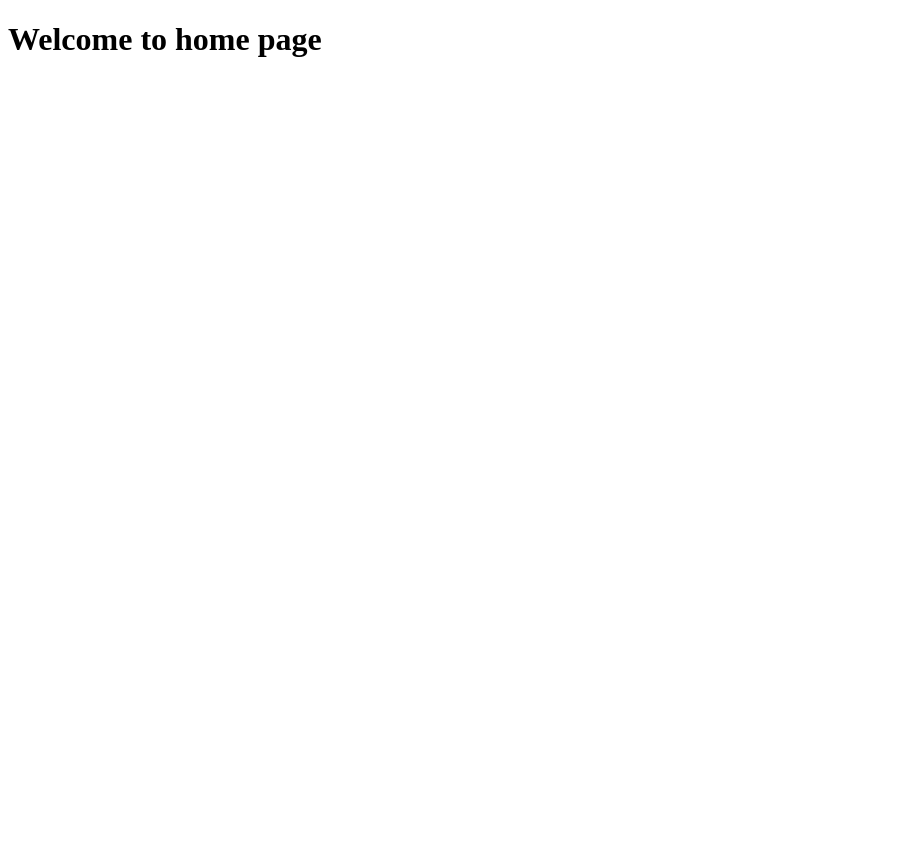
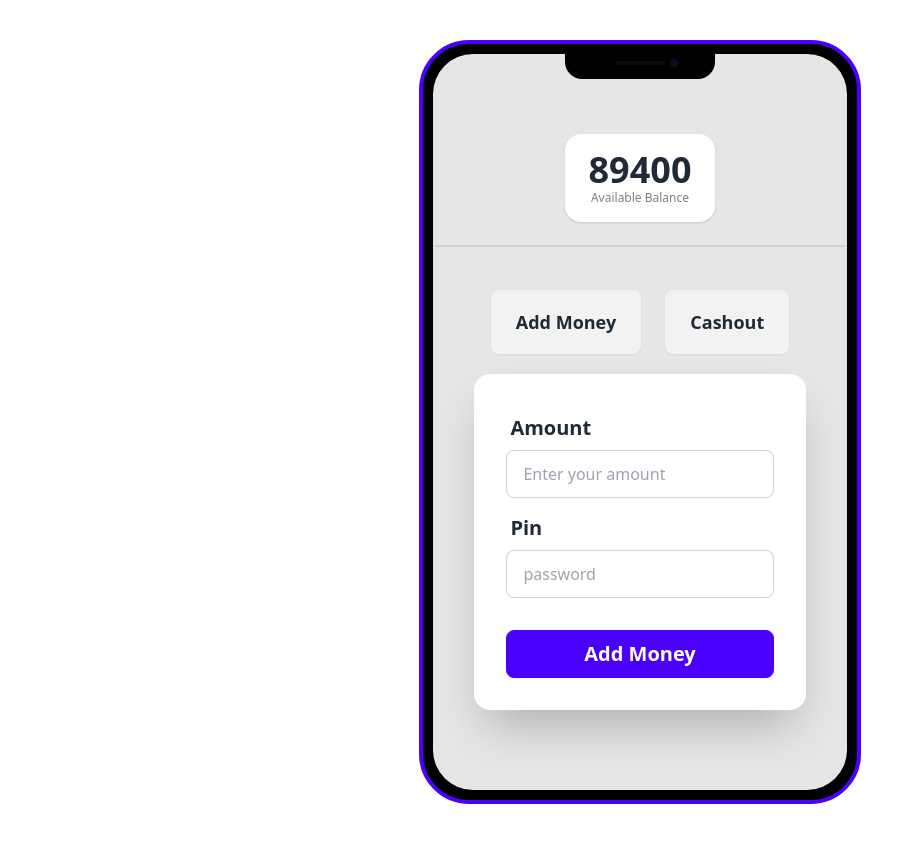
Before and after one commit to shafiqbd1st/Payooo-MFS, a plain HTML site: page home.html in a window 1280 px wide. Shown: the whole page, without its empty margins (0-916 px from the left). Before the commit the page ends 800 px from the top, so only its background shows below. Drawn offline with nearby package versions, Linux system fonts and the light colour scheme.

Commit message:
add money

```diff
--- a/home.html
+++ b/home.html
@@ -5,10 +5,76 @@
     <meta charset="UTF-8">
     <meta name="viewport" content="width=device-width, initial-scale=1.0">
     <title>Payooo Home page</title>
+    <link href="https://cdn.jsdelivr.net/npm/daisyui@4.12.10/dist/full.min.css" rel="stylesheet" type="text/css" />
+    <script src="https://cdn.tailwindcss.com"></script>
+
 </head>
 
 <body>
-    <h1>Welcome to home page</h1>
+
+    <main class="text-center py-10">
+        <div class="mockup-phone border-primary">
+            <div class="camera"></div>
+            <div class="display">
+                <div class="artboard artboard-demo phone-3">
+
+                    <!-- available balance -->
+                    <div class="stats shadow">
+                        <div class="stat">
+                            <div id="total-amount" class="stat-value">89400</div>
+                            <div class="stat-desc ">Available Balance</div>
+                        </div>
+                    </div>
+
+                    <div class="divider"></div>
+
+                    <!-- user action button -->
+                    <div class="p-5 text-center space-x-5">
+                        <button class="btn btn-lg">Add Money</button>
+                        <button class="btn btn-lg">Cashout</button>
+                        <!-- <button class="btn btn-lg">Transfer Money</button>
+                        <button class="btn btn-lg">Get Bonus</button>
+                        <button class="btn btn-lg">Pay Bill</button>
+                        <button class="btn btn-lg">Transactions</button> -->
+                    </div>
+
+                    <div class="card bg-base-100 w-[80%] shrink-0 shadow-2xl">
+
+                        <form class="card-body">
+
+                            <div class="form-control">
+                                <label class="label">
+                                    <span class="label-text font-bold text-xl">Amount</span>
+                                </label>
+                                <input id="amount" type="text" placeholder="Enter your amount"
+                                    class="input input-bordered" required />
+                            </div>
+
+                            <div class="form-control">
+                                <label class="label">
+                                    <span class="label-text font-bold text-xl">Pin</span>
+                                </label>
+                                <input id="pin-number" type="password" placeholder="password"
+                                    class="input input-bordered" required />
+
+
+                            </div>
+
+                            <div class="form-control mt-6">
+                                <button id="add-money" class="btn btn-primary text-xl text-white">Add Money</button>
+                            </div>
+
+                        </form>
+
+                    </div>
+
+                </div>
+            </div>
+        </div>
+    </main>
+
+    <script src="./js/home.js"></script>
+
 </body>
 
 </html>
--- /dev/null
+++ b/js/home.js
@@ -0,0 +1,22 @@
+document.getElementById('add-money').addEventListener('click', function(event){
+
+    event.preventDefault();
+    const amount = document.getElementById('amount').value;
+    const pin = document.getElementById('pin-number').value;
+
+    const totalAmount = document.getElementById('total-amount').innerText;
+    console.log(totalAmount);
+
+    if(pin == '1234'){
+        const sum = parseInt(totalAmount) + parseInt(amount);
+        document.getElementById('total-amount').innerText = sum;
+        console.log(sum);
+
+    }
+    else{
+        alert('wrond password');
+    }
+
+    document.getElementById('amount').value = '';
+    document.getElementById('pin-number').value = '';
+})
```
Also changed, not shown: index.html (+2 -2 lines), js/app.js (deleted).
